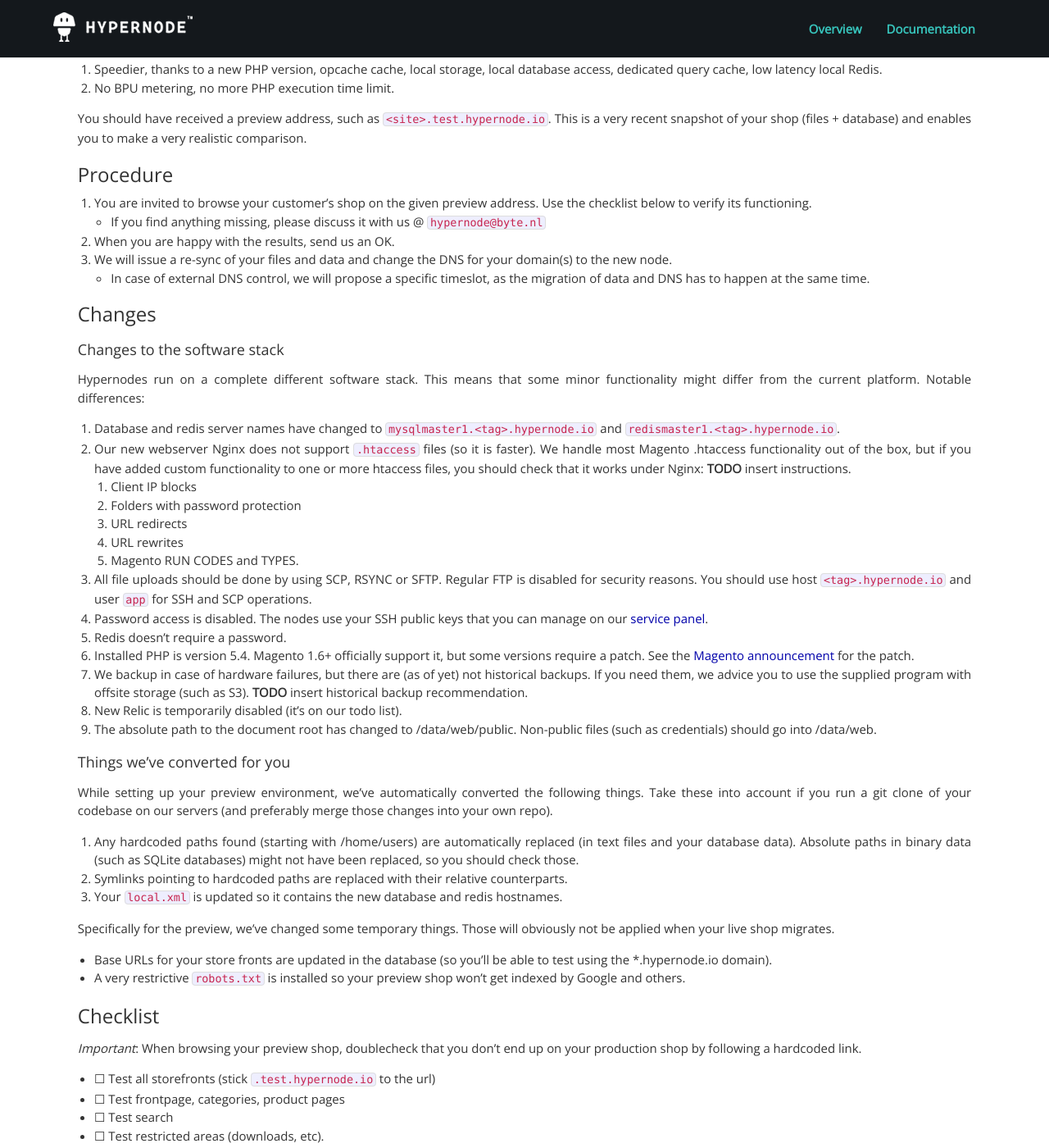
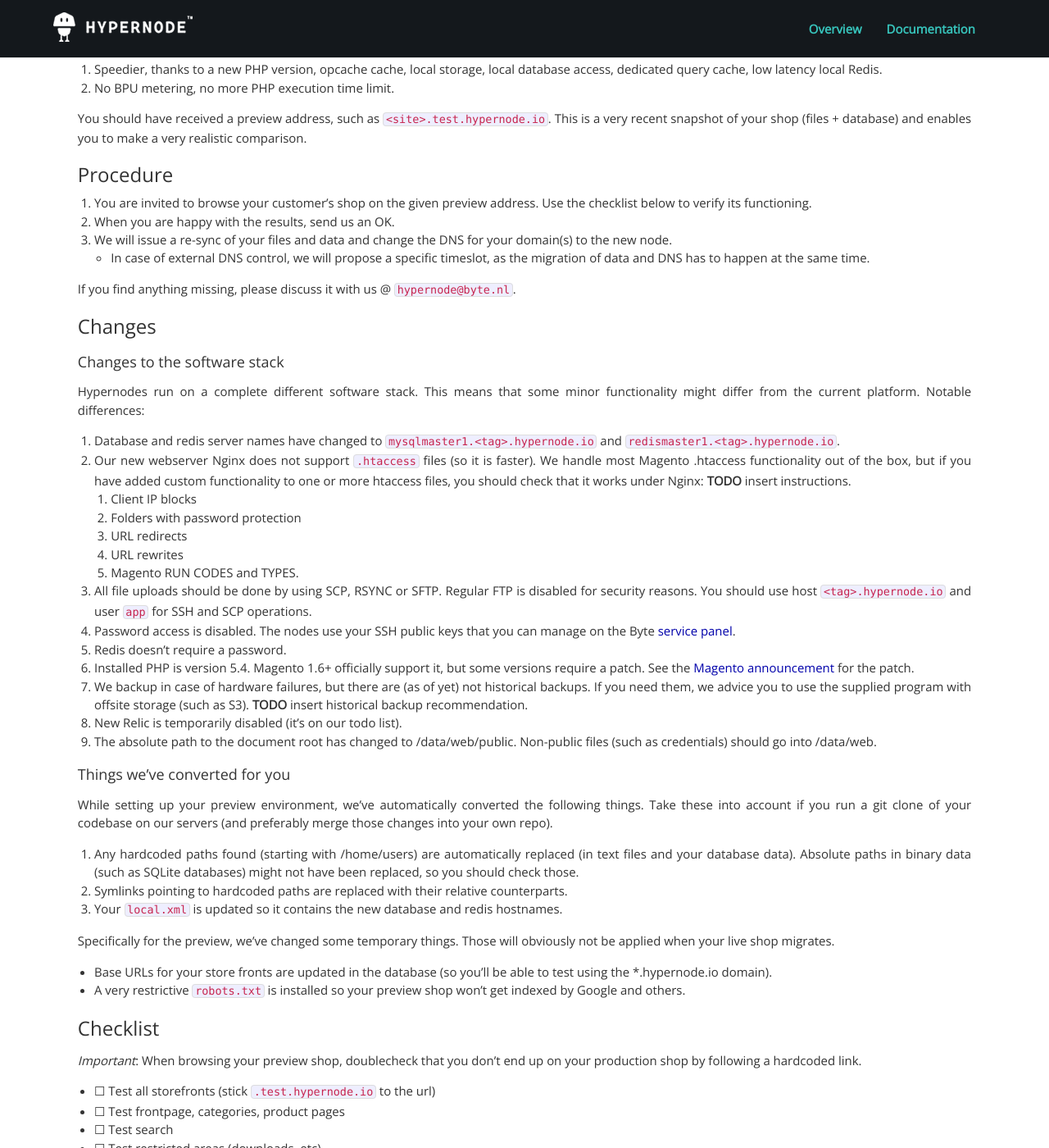
Before and after one commit to damnlie/hypernode.github.io, a Jekyll site: the page built from _posts/2014-02-13-preview-instructions.md, in a window 1280 px wide and 1400 px high, scrolled down 249 px. Shown: the whole window at 82% size. Built offline with Jekyll 4.4.1, drawn with Linux system fonts in a browser that asks for light colours; nearby versions of some CDN libraries; Markdown is read by kramdown in place of the engine named in the settings; some of the changed text lies outside the part shown.

Commit message:
Emphasis on historical backup. Some minor markup changes.

```diff
--- a/_posts/2014-02-13-preview-instructions.md
+++ b/_posts/2014-02-13-preview-instructions.md
@@ -19,10 +19,11 @@
 ### Procedure
 
 1. You are invited to browse your customer's shop on the given preview address. Use the checklist below to verify its functioning.
-    * If you find anything missing, please discuss it with us @ `hypernode@byte.nl`
 1. When you are happy with the results, send us an OK.
 1. We will issue a re-sync of your files and data and change the DNS for your domain(s) to the new node.
     * In case of external DNS control, we will propose a specific timeslot, as the migration of data and DNS has to happen at the same time.
+
+If you find anything missing, please discuss it with us @ `hypernode@byte.nl`.
 
 ### Changes
 
@@ -38,7 +39,7 @@
     1. URL rewrites
     1. Magento RUN CODES and TYPES.
 1. All file uploads should be done by using SCP, RSYNC or SFTP. Regular FTP is disabled for security reasons. You should use host `<tag>.hypernode.io` and user `app` for SSH and SCP operations.
-1. Password access is disabled. The nodes use your SSH public keys that you can manage on our [service panel](https://service.byte.nl/sshkeymanager/).
+1. Password access is disabled. The nodes use your SSH public keys that you can manage on the Byte [service panel](https://service.byte.nl/sshkeymanager/).
 1. Redis doesn't require a password.
 1. Installed PHP is version 5.4. Magento 1.6+ officially support it, but some versions require a patch. See the [Magento announcement](http://www.magentocommerce.com/blog/magento-now-supports-php-54/) for the patch.
 1. We backup in case of hardware failures, but there are (as of yet) not historical backups. If you need them, we advice you to use the supplied program with offsite storage (such as S3). **TODO** insert historical backup recommendation.
@@ -69,3 +70,8 @@
 - ☐  Test common tasks in the admin backend (ie, add product)
 - ☐  Test import/export procedures
 - ☐  Test custom administrative procedures
+
+_Important_: Before go live
+
+- ☐  Do you have a historical backup of the database?
+- ☐  Do you have (need) a historical backup of your files or can you redeploy from Git?
```
